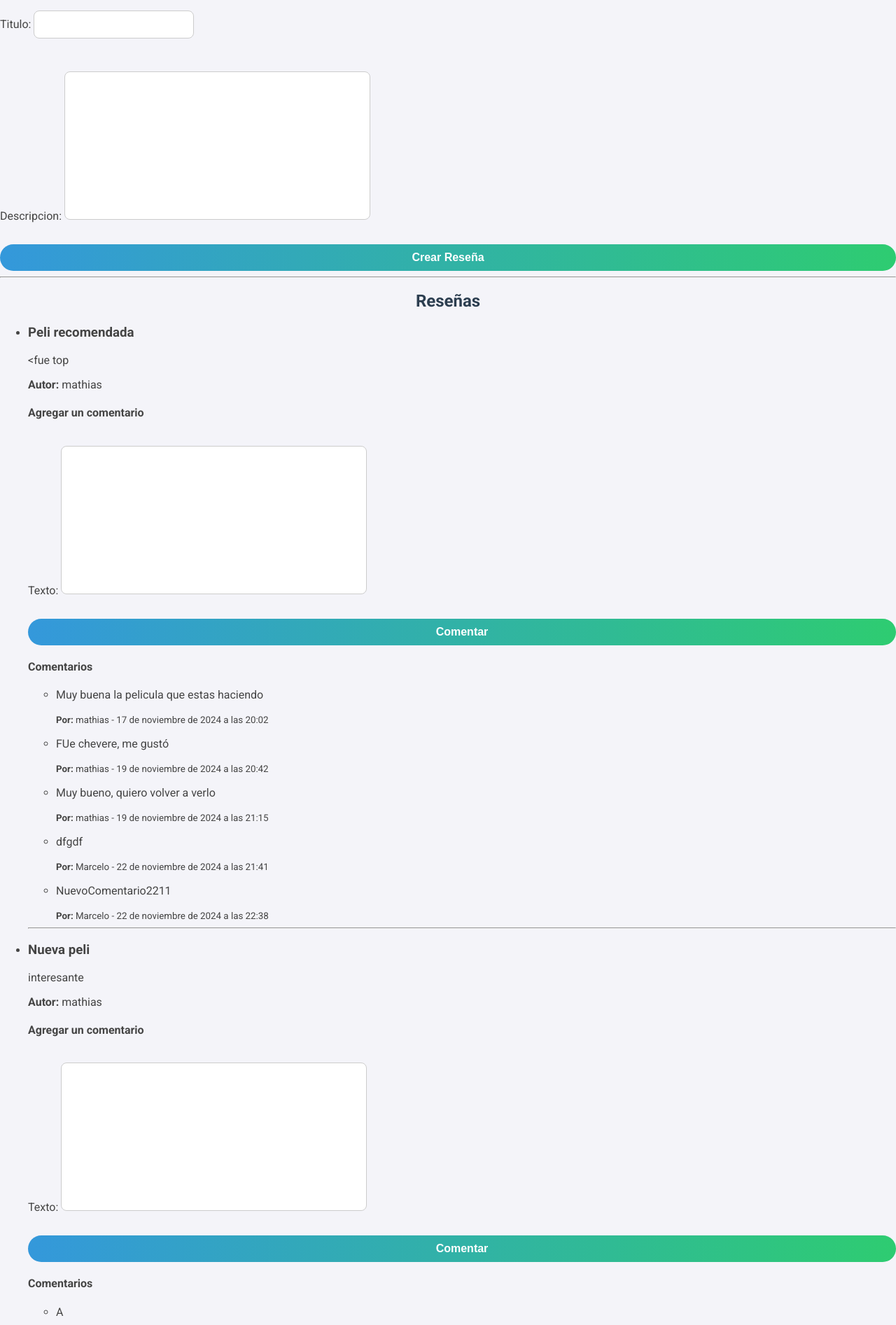
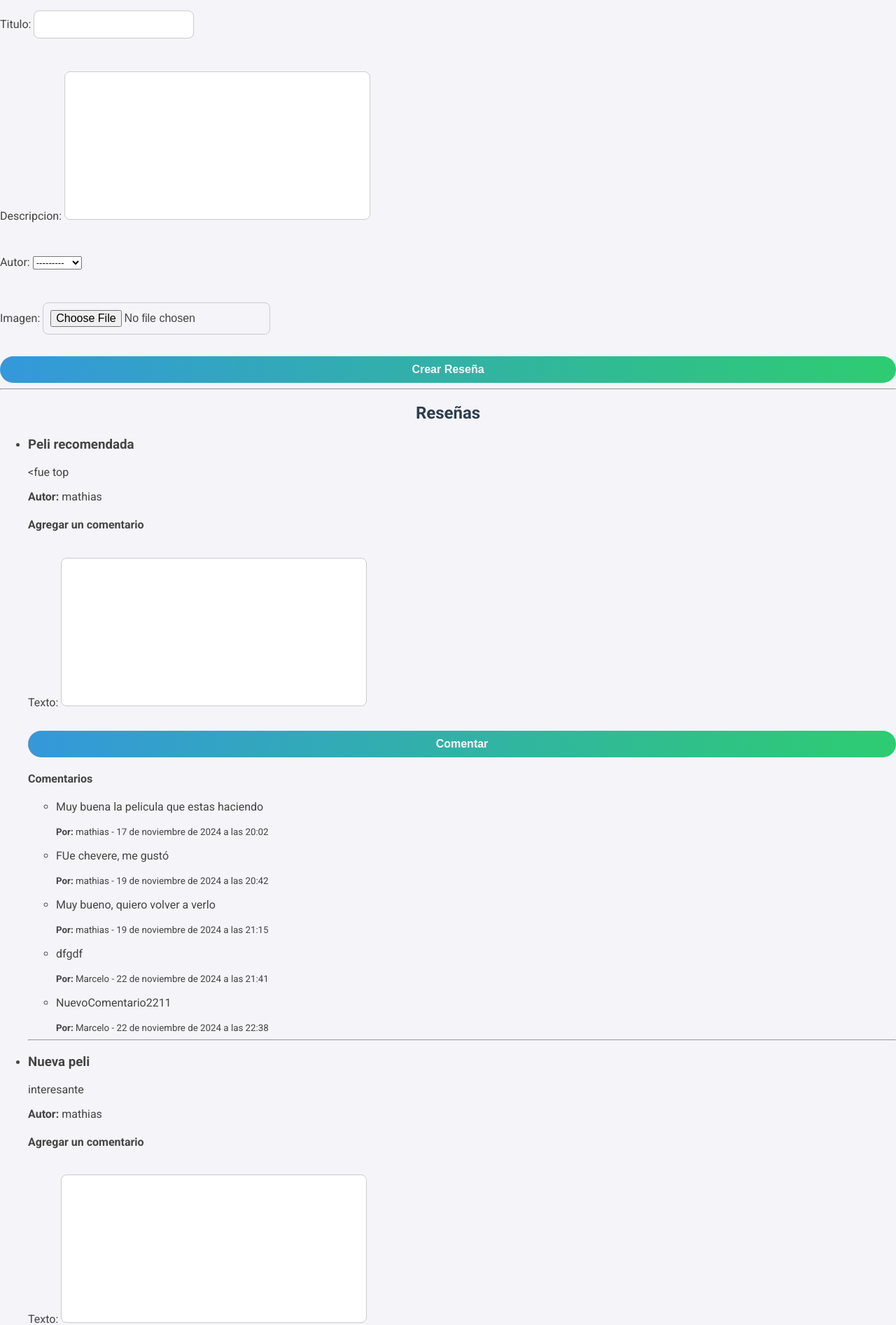
Before and after one commit to Mathiasxd2134/PROYECTO_PythonMatyMarce, a Django app: page / in a window 1280 px wide. Shown: the part 150-2043 px from the top of the page at 70% size. Run offline with Django 5.2, Linux system fonts and the light colour scheme; a user stored in the database is signed in; data comes from the database, SQL or seed files in the repository.

Commit message:
AvanceMarcelo 26/11/Imgs

```diff
--- a/cineplus/cineplus/urls.py
+++ b/cineplus/cineplus/urls.py
@@ -14,10 +14,16 @@ Including another URLconf
     1. Import the include() function: from django.urls import include, path
     2. Add a URL to urlpatterns:  path('blog/', include('blog.urls'))
 """
+from django.conf import settings
 from django.contrib import admin
 from django.urls import path, include
+from django.conf.urls.static import static
 
 urlpatterns = [
     path('admin/', admin.site.urls),
     path('', include('comentarios.urls')),
 ]
+
+# Servir archivos de medios en el modo de desarrollo
+if settings.DEBUG:
+    urlpatterns += static(settings.MEDIA_URL, document_root=settings.MEDIA_ROOT)
--- a/cineplus/comentarios/forms.py
+++ b/cineplus/comentarios/forms.py
@@ -6,7 +6,10 @@ class ComentarioForm(forms.ModelForm):
         model = Comentario
         fields = ['texto']
 
+from django import forms
+from .models import Reseña
+
 class ReseñaForm(forms.ModelForm):
     class Meta:
         model = Reseña
-        fields = ['titulo', 'descripcion']
+        fields = ['titulo', 'descripcion', 'autor', 'imagen']  # Incluye 'imagen' en los campos
--- a/cineplus/comentarios/models.py
+++ b/cineplus/comentarios/models.py
@@ -2,19 +2,20 @@ from django.db import models
 from django.contrib.auth.models import User
 
 class Reseña(models.Model):
-    titulo = models.CharField(max_length=200)
+    titulo = models.CharField(max_length=100)
     descripcion = models.TextField()
     autor = models.ForeignKey(User, on_delete=models.CASCADE)
-    fecha_creacion = models.DateTimeField(auto_now_add=True)
+    imagen = models.ImageField(upload_to='imagenes_reseñas/', null=True, blank=True)  # Aquí agregamos el campo imagen
 
     def __str__(self):
         return self.titulo
 
+
 class Comentario(models.Model):
-    reseña = models.ForeignKey(Reseña, on_delete=models.CASCADE, related_name="comentarios")
-    autor = models.ForeignKey(User, on_delete=models.CASCADE)
+    reseña = models.ForeignKey('Reseña', on_delete=models.CASCADE, related_name='comentarios')
+    autor = models.ForeignKey(User, on_delete=models.CASCADE)  # Este campo debería existir
     texto = models.TextField()
     fecha_creacion = models.DateTimeField(auto_now_add=True)
 
     def __str__(self):
-        return f'Comentario de {self.autor} en {self.reseña.titulo}'
+        return f"Comentario de {self.autor.username} sobre {self.reseña.titulo}"
--- a/cineplus/comentarios/templates/comentarios/detalle_reseña.html
+++ b/cineplus/comentarios/templates/comentarios/detalle_reseña.html
@@ -12,6 +12,11 @@
     <h1>{{ reseña.titulo }}</h1>
     <p><strong>Descripción:</strong> {{ reseña.descripcion }}</p>
     <p><strong>Fecha:</strong> {{ reseña.fecha_creacion }}</p>
+
+    <!-- Aquí agregamos la imagen de la reseña -->
+    {% if reseña.imagen %}
+        <img src="{{ reseña.imagen.url }}" alt="Imagen de la reseña" style="max-width: 100%; height: auto;">
+    {% endif %}
 
     <h2>Comentarios</h2>
     {% if comentarios %}
--- a/cineplus/comentarios/templates/comentarios/lista_reseñas.html
+++ b/cineplus/comentarios/templates/comentarios/lista_reseñas.html
@@ -13,7 +13,7 @@
 
     <!-- Formulario para crear una nueva reseña -->
     <h2>Crear una nueva reseña</h2>
-    <form method="post" action="">
+    <form method="post" action="" enctype="multipart/form-data">
         {% csrf_token %}
         {{ reseña_form.as_p }}
         <button type="submit" name="crear_reseña">Crear Reseña</button>
@@ -30,6 +30,11 @@
                     <h3>{{ reseña.titulo }}</h3>
                     <p>{{ reseña.descripcion }}</p>
                     <p><strong>Autor:</strong> {{ reseña.autor }}</p>
+
+                    <!-- Mostrar la imagen de la reseña si existe -->
+                    {% if reseña.imagen %}
+                        <img src="{{ reseña.imagen.url }}" alt="Imagen de la reseña" style="max-width: 300px; height: auto;">
+                    {% endif %}
 
                     <!-- Formulario para agregar un comentario -->
                     <h4>Agregar un comentario</h4>
--- a/cineplus/comentarios/urls.py
+++ b/cineplus/comentarios/urls.py
@@ -17,9 +17,19 @@ Including another URLconf
 from django.urls import path
 from . import views
 
+from django.urls import path
+from . import views
+from django.conf import settings
+from django.conf.urls.static import static
+
 urlpatterns = [
     path('', views.lista_reseñas, name='lista_reseñas'),
     path('reseña/nueva/', views.crear_reseña, name='crear_reseña'),
     path('reseña/<int:reseña_id>/', views.detalle_reseña, name='detalle_reseña'),
     path('reseña/<int:reseña_id>/comentar/', views.agregar_comentario, name='agregar_comentario'),
+    path('imagenes_reseñas/',views.detalle_reseña, name='imagenes_reseñas/')
 ]
+
+# Configuración para servir archivos multimedia en desarrollo
+if settings.DEBUG:
+    urlpatterns += static(settings.MEDIA_URL, document_root=settings.MEDIA_ROOT)
--- a/cineplus/comentarios/views.py
+++ b/cineplus/comentarios/views.py
@@ -31,14 +31,22 @@ def agregar_comentario(request, reseña_id):
 @login_required
 def crear_reseña(request):
     if request.method == 'POST':
+        # Obtener datos del formulario
         titulo = request.POST.get('titulo')
         descripcion = request.POST.get('descripcion')
+        imagen = request.FILES.get('imagen')  # Obtener la imagen del formulario
+
+        # Crear una nueva reseña
         reseña = Reseña.objects.create(
             titulo=titulo,
             descripcion=descripcion,
-            autor=request.user
+            autor=request.user,
+            imagen=imagen  # Guardar la imagen en la reseña
         )
+
+        # Redirigir a la lista de reseñas después de crearla
         return redirect('lista_reseñas')
+
     return render(request, 'comentarios/crear_reseña.html')
 
 @login_required
```
Also changed, not shown: cineplus/cineplus/settings.py (+7 -0 lines), cineplus/comentarios/templates/crear_reseña.html (+4 -3 lines), cineplus/comentarios/media/imagenes_reseñas/Afiche-Star-wars.jpg (added), cineplus/comentarios/migrations/0002_remove_reseña_fecha_creacion_reseña_imagen_and_more.py (added), cineplus/db.sqlite3.
